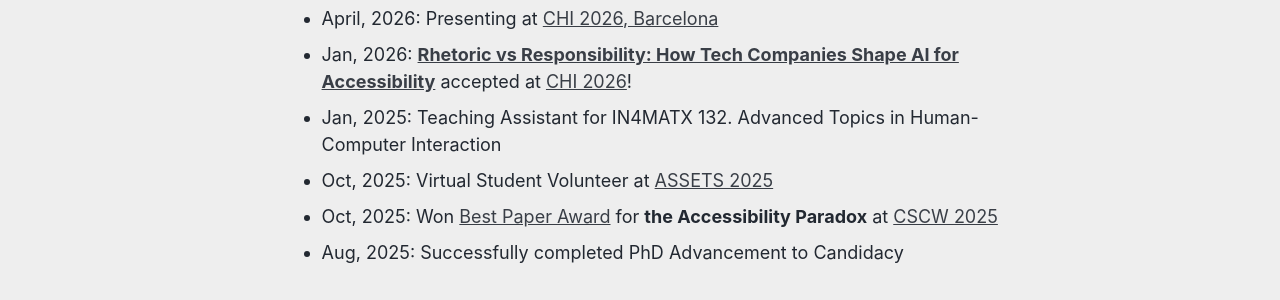
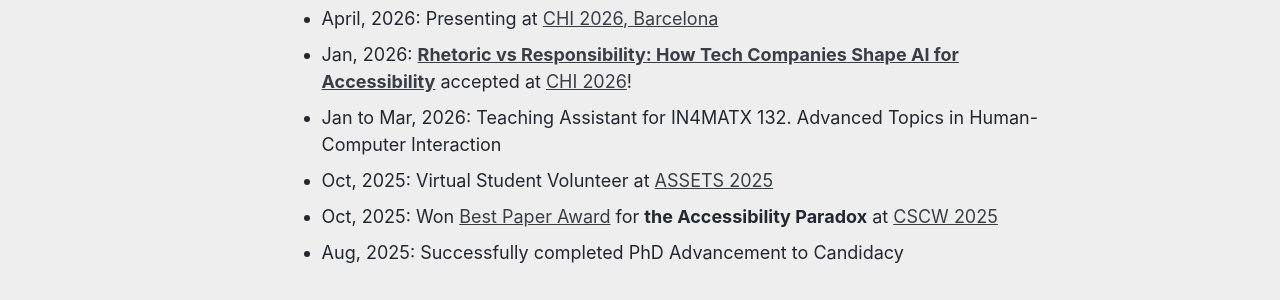
Before and after one commit to aparajitamarathe/aparajitamarathe.github.io, a Jekyll site: the page built from _pages/about.md, in a window 1280 px wide and 1250 px high. Shown: the part 649-949 px from the top of the window. Built offline with Jekyll 4.4.1, drawn with Linux system fonts in a browser that asks for light colours; some web fonts are replaced.

Commit message:
Update teaching assistant role dates in about.md

```diff
--- a/_pages/about.md
+++ b/_pages/about.md
@@ -16,7 +16,7 @@ Latest News
 - May, 2026: Workshop Proposal for CSCW 2026 accepted!! More details coming soon :)
 - April, 2026: Presenting at [CHI 2026, Barcelona](https://chi2026.acm.org)
 - Jan, 2026: [**Rhetoric vs Responsibility: How Tech Companies Shape AI for Accessibility**](https://drive.google.com/file/d/1B6F1mVqObJ4DVb7k4TPoRW8g3o5ZYVxr/view?usp=sharing) accepted at [CHI 2026](https://chi2026.acm.org)!
-- Jan, 2025: Teaching Assistant for IN4MATX 132. Advanced Topics in Human-Computer Interaction
+- Jan to Mar, 2026: Teaching Assistant for IN4MATX 132. Advanced Topics in Human-Computer Interaction
 - Oct, 2025: Virtual Student Volunteer at [ASSETS 2025](https://assets25.sigaccess.org)
 - Oct, 2025: Won [Best Paper Award](https://programs.sigchi.org/cscw/2025/program/content/211004) for **the Accessibility Paradox** at [CSCW 2025](https://cscw.acm.org/2025/)
 - Aug, 2025: Successfully completed PhD Advancement to Candidacy
```
